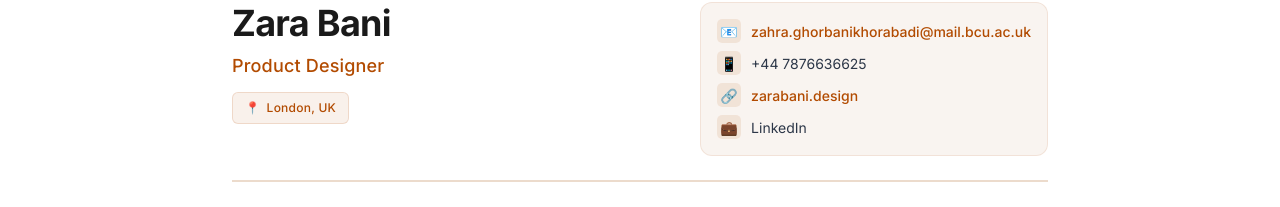
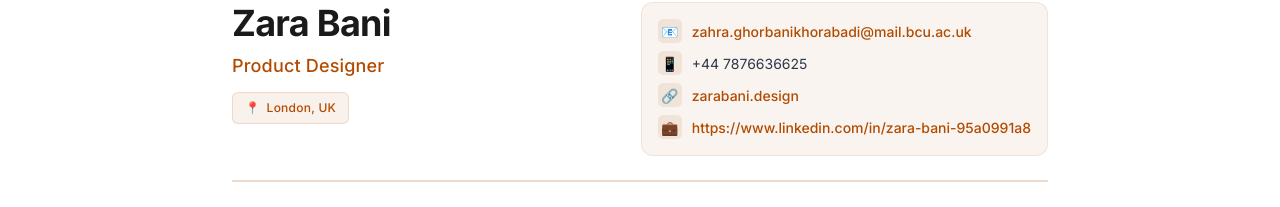
Before and after one commit to ehsangazar/zarabani, a React (Vite) app: page /resume in a window 1280 px wide. Shown: the part 78-285 px from the top of the page. Built offline with nearby package versions, Linux system fonts and the light colour scheme.

Commit message:
Update Resume component: Replace LinkedIn text with a clickable link to enhance accessibility and user experience.

```diff
--- a/src/pages/Resume.tsx
+++ b/src/pages/Resume.tsx
@@ -353,7 +353,9 @@ const Resume = () => {
             </div>
             <div className="contact-item">
               <div className="contact-item-icon">💼</div>
-              <span className="contact-item-text">LinkedIn</span>
+              <a href="https://www.linkedin.com/in/zara-bani-95a0991a8/" target="_blank" rel="noopener noreferrer" className="contact-item-link">
+                https://www.linkedin.com/in/zara-bani-95a0991a8
+              </a>
             </div>
           </div>
         </div>
```
